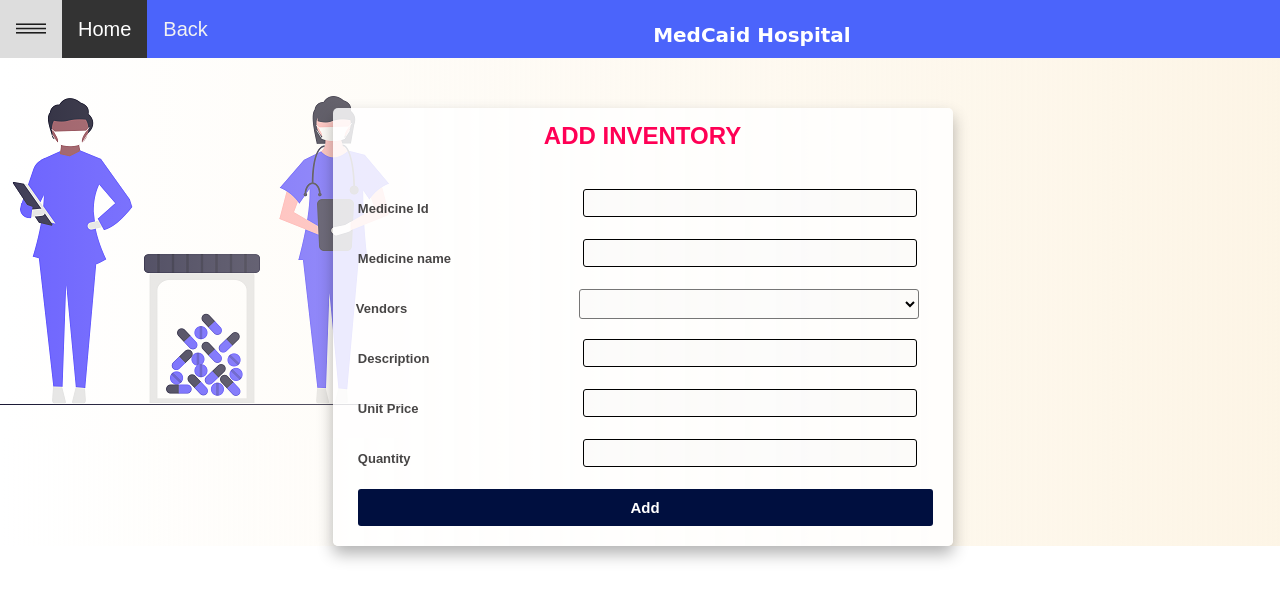
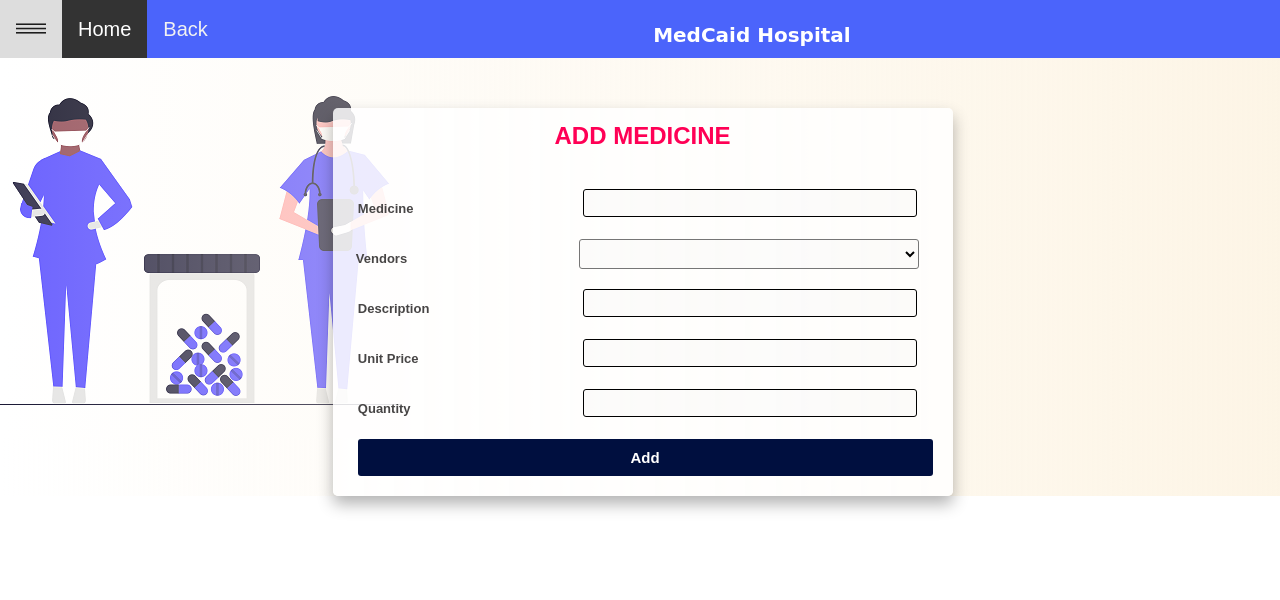
Before and after one commit to AroshanaD/Project-CS02, a PHP site: the page made by views/add_inventory.php in a window 1280 px wide. Shown: the top 600 px of the page. Run offline with PHP 8.4, Linux system fonts and the light colour scheme; the template is opened without the code that fills it, so the values that code supplies are empty; some libraries are stand-ins or nearby versions.

Commit message:
fixed issues in add medicine

```diff
--- a/views/add_inventory.php
+++ b/views/add_inventory.php
@@ -5,18 +5,12 @@
                 <div class="block">
                     <form action=<?php echo Router::site_url()."/Inventory/add" ?> method="post">
                        <div class="form-box">
-                           <div class="title">Add Inventory</div>
+                           <div class="title">Add Medicine</div>
                             <div class="label">
-                                <label for="med_id">Medicine Id</label>
+                                <label for="med_name" id="name">Medicine</label>
                             </div>
                             <div class="input">
-                                <input type="text" name="med_id" required>
-                            </div>
-                            <div class="label">
-                                <label for="med_name">Medicine name</label>
-                            </div>
-                            <div class="input">
-                                <input type="text" name="med_name" required>
+                                <input type="text" name="med_name" id="name" required>
                             </div>
                             <div class="label">
                                 <label for="vendors">Vendors</label>
@@ -27,22 +21,22 @@
                                 </select>
                             </div>
                             <div class="label">
-                                <label for="med_description">Description</label>
+                                <label for="med_description" id="description">Description</label>
                             </div>
                             <div class="input">
-                                <input type="textarea" name="med_description" required>
+                                <input type="textarea" name="med_description" id="description" required>
                             </div>
                             <div class="label">
                                 <label for="med_price">Unit Price</label>
                             </div>
                             <div class="input">
-                                <input type="text" name="med_price" required>
+                                <input type="number" name="med_price" id="cost" required>
                             </div>
                             <div class="label">
                                 <label for="med_quantity">Quantity</label>
                             </div>
                             <div class="input">
-                                <input type="text" name="med_quantity" required>
+                                <input type="number" name="med_quantity" id="quantity" required>
                             </div>
                             <div class="btn-area"><input type="submit" name="addMedicine" value="Add" class="submit-btn"></div>
                         </div >
```
Also changed, not shown: views/supervisor_index.php (+4 -4 lines).
